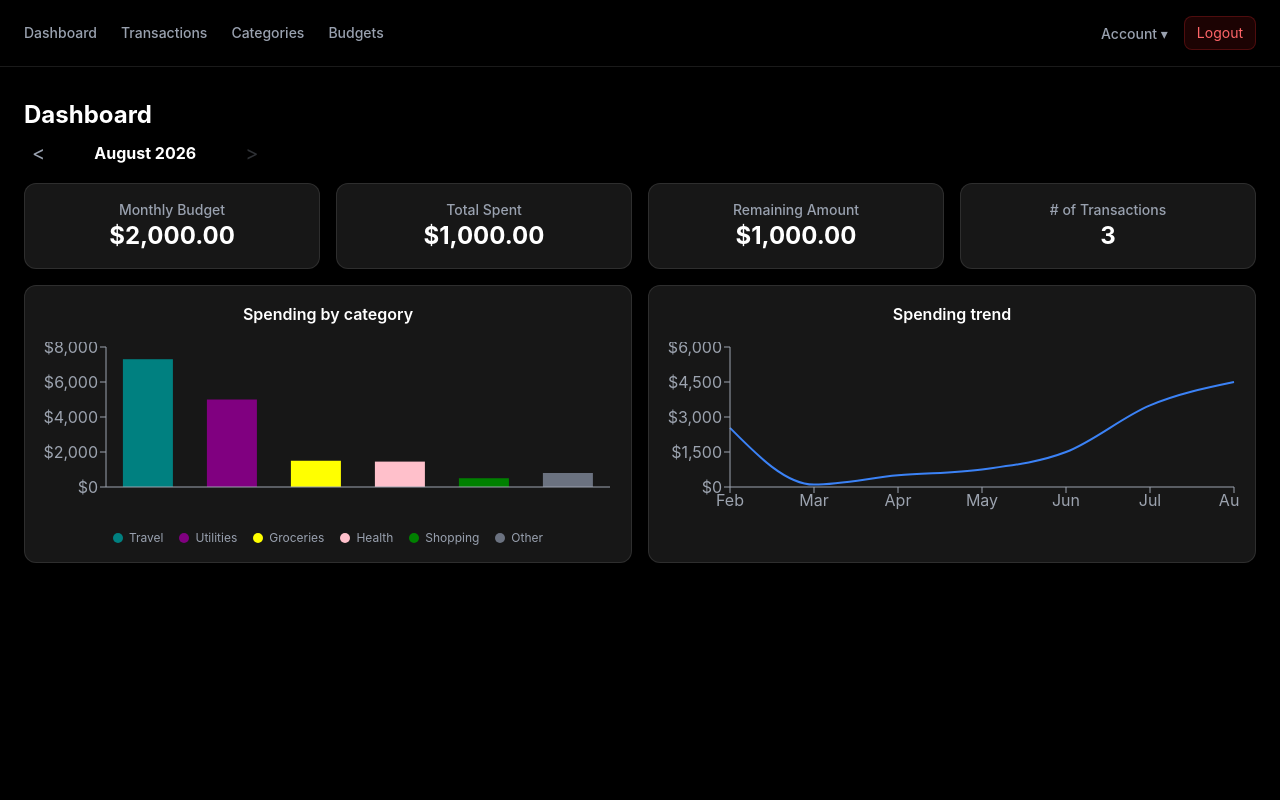
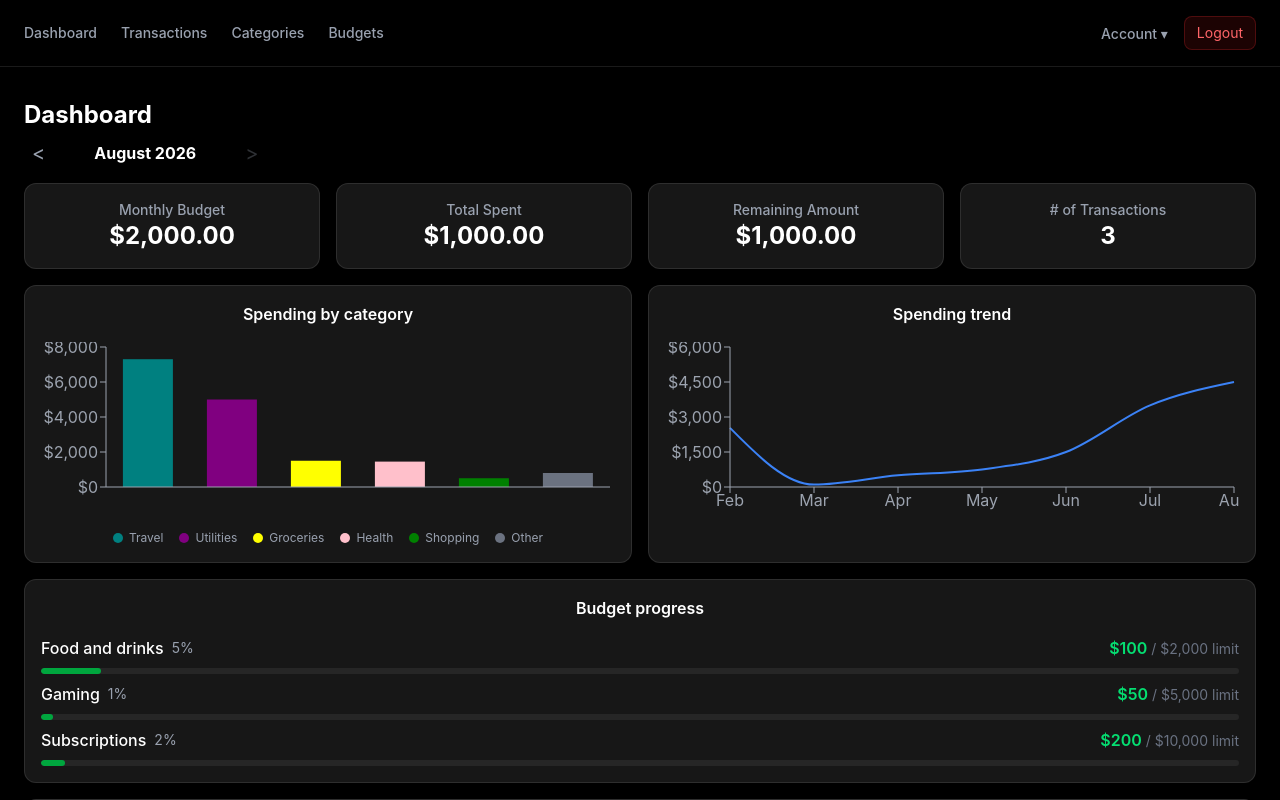
Before and after one commit to parekhr/budget-tracker-frontend, a React (Vite) app: page /login in a window 1280 px wide. Both pictures are taken after typing "Sample", "Sample123" into the empty fields and a click on the button "Login". Shown: the top 800 px of the page. Built offline with nearby package versions, Linux system fonts and the light colour scheme.

Commit message:
Recent transactions list added

```diff
--- a/src/api/transactions.ts
+++ b/src/api/transactions.ts
@@ -2,7 +2,7 @@ const transactionArray: Transaction[] = [
     {
         id: 1,
         amount: 100,
-        date: '2026-08-01',
+        date: '2026-08-10',
         title: 'idk',
         categoryId: 1,
         userId: 1
--- a/src/components/BudgetList.tsx
+++ b/src/components/BudgetList.tsx
@@ -3,7 +3,6 @@ import { useState } from "react";
 import { type Budget } from "../api/budgets";
 import type { Category } from "../api/categories";
 import type { BudgetVsActual } from "../api/summary";
-import { getCategoryColorStyle } from "../utils/categoryColors";
 
 interface BudgetListProps {
     budgets: Budget[];
@@ -20,20 +19,23 @@ export function BudgetList({ budgets, categories, budgetVsActual, onEdit, onDele
 
     return (
         <div className="flex flex-col gap-2">
-            {budgets.map((budget) => {
+            {budgets.length === 0 ? (
+                <p className="text-gray-400 text-center text-sm">No budgets set</p>
+            ) : (
+                budgets.map((budget) => {
                     const category = categories.find(c => c.id === budget.categoryId);
 
                     const spent = budgetVsActual.find(b => b.categoryId === budget.categoryId)?.spentAmount ?? 0;
 
                     const percentage = Math.round((spent / budget.limitAmount) * 100);
                     const barColor = percentage >= 90 ? "bg-red-600" : percentage >= 50 ? "bg-yellow-600" : "bg-green-600";
+                    const spentColor = percentage >= 90 ? "text-red-400" : percentage >= 50 ? "text-yellow-400" : "text-green-400";
                     const warningColor = percentage >= 90 ? "text-red-400" : "text-yellow-400";
 
                     return (
                         <div
                             key={budget.id}
-                        className="flex flex-col gap-2 border border-white/10 rounded-xl px-4 py-3"
-                        style={getCategoryColorStyle(category?.color || "")}
+                            className="flex flex-col gap-2 border border-white/10 rounded-xl px-4 py-3 bg-neutral-900"
                         >
                             <div className="flex items-center justify-between gap-2">
                                 <div className="flex items-center gap-2">
@@ -72,8 +74,9 @@ export function BudgetList({ budgets, categories, budgetVsActual, onEdit, onDele
                                             )}
                                         </button>
                                     </div>
-                                <span className="text-gray-200">
-                                    ${spent.toFixed(2)} / ${budget.limitAmount.toLocaleString()} <span className="text-xs text-gray-400">limit</span>
+                                    <span>
+                                        <span className={`font-semibold ${spentColor}`}>${spent.toLocaleString()}</span>
+                                        <span className="text-sm text-gray-500"> / ${budget.limitAmount.toLocaleString()} limit</span>
                                     </span>
                                 </div>
                             </div>
@@ -85,7 +88,8 @@ export function BudgetList({ budgets, categories, budgetVsActual, onEdit, onDele
                             </div>
                         </div>
                     );
-            })}
+                })
+            )}
         </div>
     );
 }
--- /dev/null
+++ b/src/components/BudgetProgressList.tsx
@@ -0,0 +1,40 @@
+import { AlertTriangle } from "lucide-react";
+import { type BudgetVsActual } from "../api/summary";
+
+export function BudgetProgressList({ budgetVsActual }: { budgetVsActual: BudgetVsActual[] }) {
+    return (
+        <div className="flex flex-col gap-2">
+            {budgetVsActual.length === 0 ? (
+                <p className="text-gray-400 text-center text-sm">No budget progress to show</p>
+            ) : (
+                budgetVsActual.map(item => {
+                    const percentage = Math.round((item.spentAmount / item.limitAmount) * 100);
+                    const barColor = percentage >= 90 ? "bg-red-600" : percentage >= 50 ? "bg-yellow-600" : "bg-green-600";
+                    const spentColor = percentage >= 90 ? "text-red-400" : percentage >= 50 ? "text-yellow-400" : "text-green-400";
+                    const warningColor = percentage >= 90 ? "text-red-400" : "text-yellow-400";
+
+                    return (
+                        <div key={item.categoryId} className="flex flex-col gap-2">
+                            <div className="flex items-center justify-between gap-2">
+                                <div className="flex items-center gap-2">
+                                    <span className="font-medium text-white">{item.categoryName}</span>
+                                    <span className="text-sm text-gray-400">{percentage}%</span>
+                                    {percentage >= 50 && (
+                                        <AlertTriangle size={14} className={warningColor} aria-label="Approaching or over budget" />
+                                    )}
+                                </div>
+                                <span>
+                                    <span className={`font-semibold ${spentColor}`}>${item.spentAmount.toLocaleString()}</span>
+                                    <span className="text-sm text-gray-500"> / ${item.limitAmount.toLocaleString()} limit</span>
+                                </span>
+                            </div>
+                            <div className="h-1.5 bg-neutral-800 rounded-full overflow-hidden">
+                                <div className={`h-full rounded-full ${barColor}`} style={{ width: `${Math.min(percentage, 100)}%` }}></div>
+                            </div>
+                        </div>
+                    );
+                })
+            )}
+        </div>
+    );
+}
--- a/src/components/CategoryList.tsx
+++ b/src/components/CategoryList.tsx
@@ -14,7 +14,10 @@ export function CategoryList({ categories, onEdit, onDelete }: CategoryListProps
 
     return (
         <div className="flex flex-col gap-2">
-            {categories.map(category => (
+            {categories.length === 0 ? (
+                <p className="text-gray-400 text-center text-sm">No categories</p>
+            ) : (
+                categories.map(category => (
                     <div
                         key={category.id}
                         className="flex justify-between items-center border border-white/10 rounded-xl px-4 py-3"
@@ -54,7 +57,8 @@ export function CategoryList({ categories, onEdit, onDelete }: CategoryListProps
                             )}
                         </div>
                     </div>
-            ))}
+                ))
+            )}
         </div>
     );
 }
--- a/src/components/TransactionList.tsx
+++ b/src/components/TransactionList.tsx
@@ -7,16 +7,30 @@ import { Pencil, Trash2 } from "lucide-react"
 export interface TransactionListProps {
     transactions: Transaction[]
     categories: Category[]
-    onEdit: (t: Transaction) => void
-    onDelete: (id: number) => void
+    onEdit?: (t: Transaction) => void
+    onDelete?: (id: number) => void
+    limit?: number
 }
 
-export function TransactionList({ transactions, categories, onEdit, onDelete }: TransactionListProps) {
+// e.g. src/utils/formatDate.ts, alongside categoryColors.ts
+export function formatDate(isoDate: string): string {
+    const date = new Date(isoDate + "T00:00:00"); // avoid UTC-shift off-by-one
+    const day = date.getDate();
+    const suffix = day % 10 === 1 && day !== 11 ? "st"
+        : day % 10 === 2 && day !== 12 ? "nd"
+        : day % 10 === 3 && day !== 13 ? "rd"
+        : "th";
+    const month = date.toLocaleDateString(undefined, { month: "long" });
+    return `${month} ${day}${suffix}, ${date.getFullYear()}`;
+}
+
+export function TransactionList({ transactions, categories, onEdit, onDelete, limit }: TransactionListProps) {
     const [confirmingDeleteId, setConfirmingDeleteId] = useState<number | null>(null);
-
+    const sortedTransactions = [...transactions].sort((a, b) => b.date.localeCompare(a.date));
+    const visibleTransactions = limit ? sortedTransactions.slice(0, limit) : sortedTransactions;
     return (
         <div className="flex flex-col gap-2">
-            {transactions.map(transaction => {
+            {visibleTransactions.map(transaction => {
                 const category = categories.find(c => c.id === transaction.categoryId);
                 return (
                     <div key={transaction.id} className="flex justify-between items-center bg-neutral-900 border border-white/10 rounded-xl px-4 py-3">
@@ -29,9 +43,10 @@ export function TransactionList({ transactions, categories, onEdit, onDelete }:
                             )}
                         </div>
                         <div className="flex flex-col items-end gap-1">
+                            {(onEdit || onDelete) && (
                                 <div className="flex items-center gap-2">
                                     <button
-                                    onClick={() => onEdit(transaction)}
+                                        onClick={() => onEdit?.(transaction)}
                                         className="h-6 px-1 flex items-center justify-center rounded cursor-pointer hover:bg-white/10"
                                         aria-label="Edit Transaction"
                                     >
@@ -40,7 +55,7 @@ export function TransactionList({ transactions, categories, onEdit, onDelete }:
                                     <button
                                         onClick={() => {
                                             if (confirmingDeleteId === transaction.id) {
-                                            onDelete(transaction.id);
+                                                onDelete?.(transaction.id);
                                                 setConfirmingDeleteId(null);
                                             } else {
                                                 setConfirmingDeleteId(transaction.id);
@@ -57,8 +72,9 @@ export function TransactionList({ transactions, categories, onEdit, onDelete }:
                                         )}
                                     </button>
                                 </div>
+                            )}
                             <span className="text-red-400 font-medium">${transaction.amount}</span>
-                            <span className="text-sm text-gray-400">{transaction.date}</span>
+                            <span className="text-sm text-gray-400">{formatDate(transaction.date)}</span>
                         </div>
                     </div>
                 );
--- a/src/pages/DashboardPage.tsx
+++ b/src/pages/DashboardPage.tsx
@@ -4,6 +4,9 @@ import { getSummary, type Summary, type TrendPoint, getTrends } from "../api/sum
 import { useEffect, useState } from "react"
 import { CategoryBreakdown } from "../components/CategoryBreakdown"
 import { SpendingTrend } from "../components/SpendingTrend"
+import { BudgetProgressList } from "../components/BudgetProgressList"
+import { TransactionList } from "../components/TransactionList"
+import { getCategories, type Category } from "../api/categories"
 
 const CURRENT_MONTH = new Date().toISOString().slice(0, 7) // "YYYY-MM"
 
@@ -13,6 +16,7 @@ export function DashboardPage() {
     const [transactions, setTransactions] = useState<Transaction[]>([])
     const [month, setMonth] = useState<string>(CURRENT_MONTH)
     const [trends, setTrends] = useState<TrendPoint[]>([])
+    const [categories, setCategories] = useState<Category[]>([])
     const isCurrentMonth = month === CURRENT_MONTH
 
     useEffect(() => {
@@ -25,6 +29,10 @@ export function DashboardPage() {
 
     useEffect(() => {
         getTrends(8).then(setTrends)
+    }, [])
+
+    useEffect(() => {
+        getCategories().then(setCategories)
     }, [])
 
     return (
@@ -80,6 +88,20 @@ export function DashboardPage() {
                     <SpendingTrend data={trends} />
                 </div>
             </div>
+                <div className="bg-neutral-900 border border-white/10 rounded-xl p-4 mt-4">
+                    <h2 className="text-white font-semibold mb-4 text-center">Budget progress</h2>
+                    <BudgetProgressList budgetVsActual={summary?.budgetVsActual ?? []} />
+                </div>
+                <div className="bg-neutral-900 border border-white/10 rounded-xl p-4 mt-4">
+
+                    <h2 className="text-white font-semibold mb-4 text-center">Recent Transactions</h2>
+                    <TransactionList
+                        transactions={transactions.filter(t => t.date.slice(0, 7) === month)}
+                        categories={categories}
+                        limit={5}
+                        //read-only, no edit or delete actions provided
+                    />
+                </div>
         </div>
     )
 }
```
Lines whose indentation alone changed are shown as unchanged.
